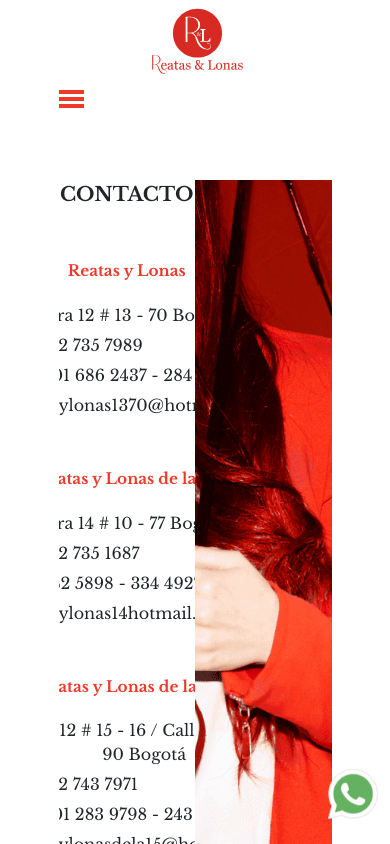
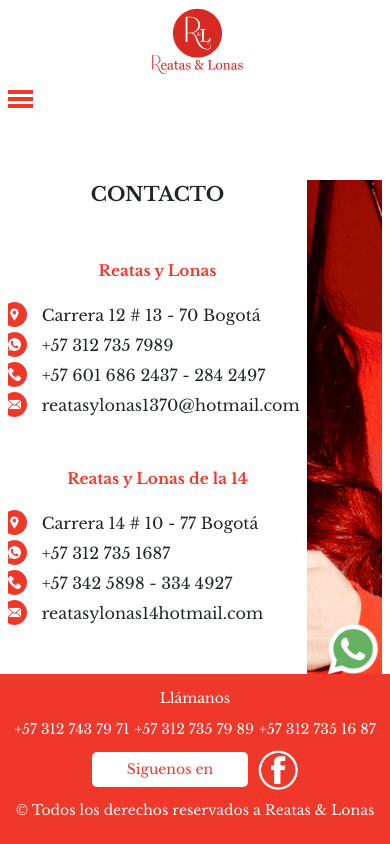
Before and after one commit to royne/ropes, a Next.js app: page /contacto in a window 390 px wide. Shown: the top 844 px of the page. Built offline with nearby package versions, Linux system fonts and the light colour scheme.

Commit message:
add responsive

```diff
--- a/components/layouts/home/Layout.js
+++ b/components/layouts/home/Layout.js
@@ -10,6 +10,9 @@
 const DivContainer = styled.div`
   width: 100%;
   padding: 0 15%;
+  @media (max-width: 576px){
+    padding: 0;
+  }
 `
 
 const Content = styled.div`
@@ -18,7 +21,8 @@
   min-height: calc(100vh - 300px);
   overflow: hidden;
   @media (max-width: 576px) {
-    height: calc(100vh - 90px);
+    padding: 0 2%;
+    height: calc(100vh - 300px);
   }
 `;
 
--- a/components/layouts/home/Whatsapp.js
+++ b/components/layouts/home/Whatsapp.js
@@ -8,6 +8,9 @@
   width: 50px;
   height: 50px;
   cursor: pointer;
+   @media (max-width: 576px){
+    bottom: 170px;
+  }
 `
 
 const Whatsapp = () => {
--- a/components/ui/home/contact.js
+++ b/components/ui/home/contact.js
@@ -16,6 +16,9 @@
     text-align: center;
     margin-bottom: 50px;
     font-family: Baskerville-bold;
+  }
+   @media (max-width: 576px){
+    width: 80%;
   }
 `
 
@@ -61,6 +64,9 @@
 `
 export const Form = styled.form`
   width: 50%;
+  @media (max-width: 576px){
+    width: 90%;
+  }
 `
 export const BoxInput = styled.div`
   display: flex;
--- a/components/ui/home/navbar.js
+++ b/components/ui/home/navbar.js
@@ -13,6 +13,14 @@
     font-size: 16px;
     cursor: pointer;
   }
+  @media (max-width: 570px){
+    height: auto;
+    justify-content: center;
+    flex-direction: column;
+    & > span {
+      margin-bottom: 5px;
+    }
+  }
 `;
 
 export const BurgerBtn = styled.div`
@@ -25,4 +33,7 @@
     margin-bottom: 3px;
     background: var(--red);
   }
+  @media (max-width: 576px){
+    padding: 0 2%;
+  }
 `;
```
Also changed, not shown: components/ui/home/product.js (+8 -0 lines), components/ui/home/shops.js (+9 -0 lines).
